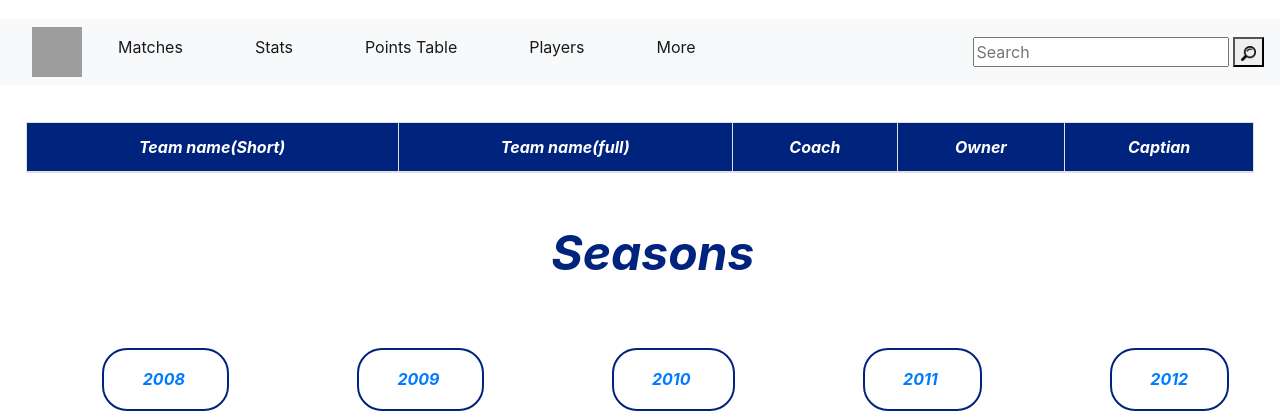
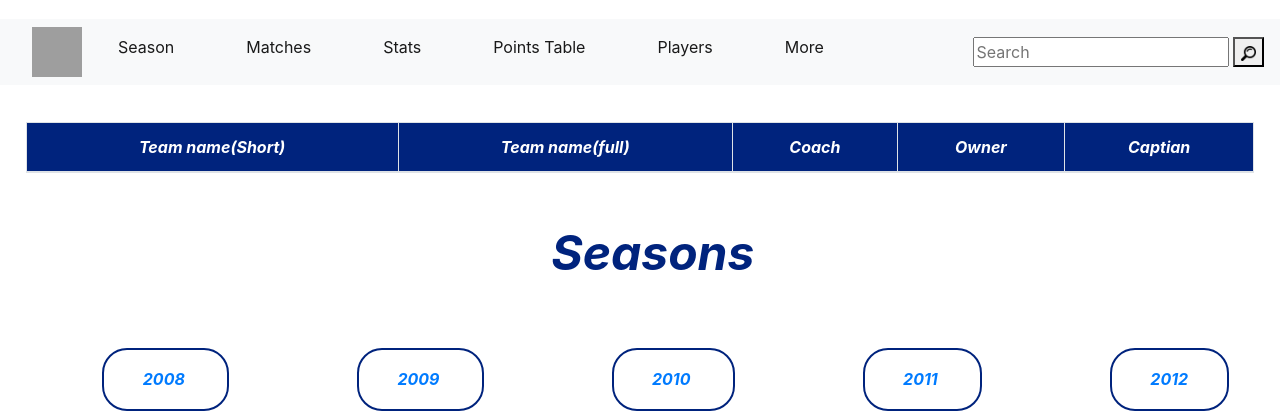
Before and after one commit to janathsrikrishnan/ipldb, a Flask app: page /seasons/1 in a window 1280 px wide. Shown: the top 420 px of the page. Run offline with Flask 2, Linux system fonts and the light colour scheme; data that the repository does not hold is empty; some libraries are stand-ins or nearby versions; grey boxes are pictures that could not be loaded.

Commit message:
seasons added in home page

```diff
--- a/template/seasons.html
+++ b/template/seasons.html
@@ -1,6 +1,11 @@
 {% extends "base.html" %}
 
 {% block title %}Season-{{ year }} {% endblock %}
+
+{% block season %}
+	<a class="nav-link" href="{{ url_for('home', _anchor='seasons') }}">Season <span class="sr-only">(current)</span></a>
+{% endblock %}
+
 
 {% block body %}
 {{ super() }}
```
